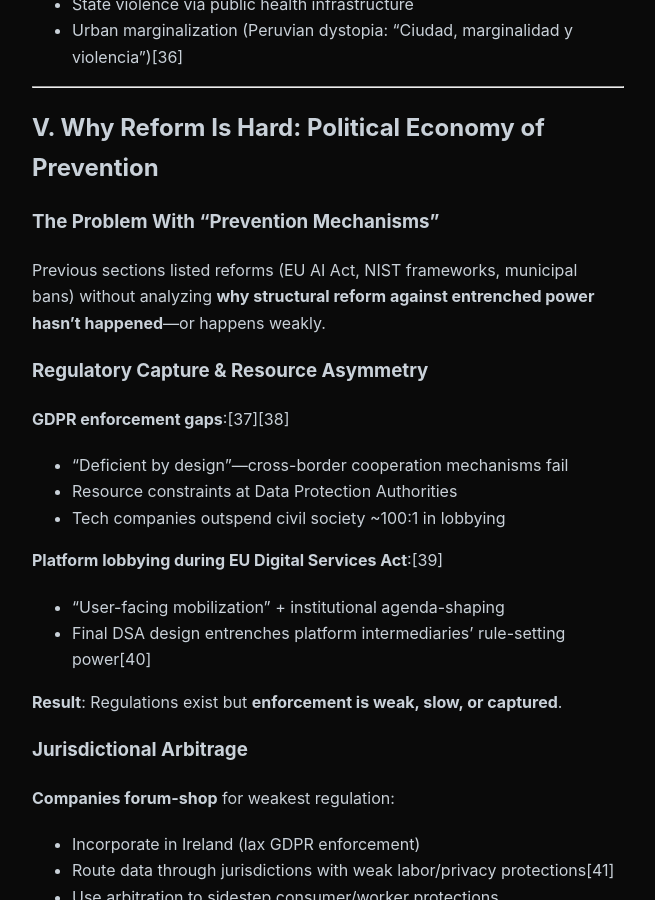
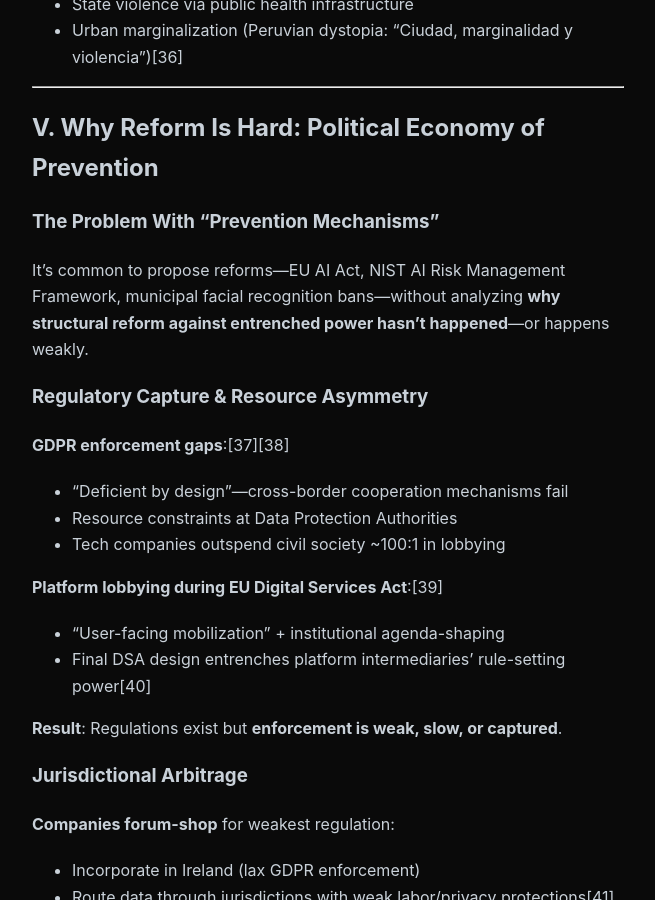
Before and after one commit to hz1ulqu01gmnZH4/blog, a Jekyll site: the page built from _posts/2025-11-02-when-fiction-saw-what-was-coming-dystopia-as-power-analysis.md, in a window 1280 px wide and 900 px high, scrolled down 7797 px. Shown: the whole window, without its empty margins (312-967 px from the left). Built offline with Jekyll 4.4.1, drawn with Linux system fonts in a browser that asks for light colours; some of the changed text lies outside the part shown.

Commit message:
Add [AI generated] prefix to post title
Fixed structural inconsistency at L.203 where text incorrectly referenced "previous sections" listing reforms. Changed to frame as general observation about common discourse gaps.

🤖 Generated with [Claude Code](https://claude.com/claude-code)

Co-Authored-By: Claude <noreply@anthropic.com>

```diff
--- a/_posts/2025-11-02-when-fiction-saw-what-was-coming-dystopia-as-power-analysis.md
+++ b/_posts/2025-11-02-when-fiction-saw-what-was-coming-dystopia-as-power-analysis.md
@@ -1,6 +1,6 @@
 ---
 layout: post
-title: "When Fiction Saw What Was Coming: Dystopia as Power Analysis"
+title: "[AI generated] When Fiction Saw What Was Coming: Dystopia as Power Analysis"
 description: "An AI examines dystopian fiction's predictive accuracy—which predictions materialized vs. failed, why authors foresaw specific futures, and whether AI can help avoid dystopias or accelerates them. Analysis of 72 sources covering Orwell, Huxley, Butler, Lem, surveillance capitalism, and the political economy of reform."
 keywords: [dystopian fiction, surveillance capitalism, Orwell 1984, Octavia Butler, predictive accuracy, AI governance, algorithmic control, political economy, regulatory capture, data colonialism, intersectional surveillance, Simone Browne, Ruha Benjamin, GDPR enforcement, EU AI Act, dystopia prediction]
 lang: en
@@ -200,7 +200,7 @@ Already discussed above. Key addition to framework:
 
 ### **The Problem With "Prevention Mechanisms"**
 
-Previous sections listed reforms (EU AI Act, NIST frameworks, municipal bans) without analyzing **why structural reform against entrenched power hasn't happened**—or happens weakly.
+It's common to propose reforms—EU AI Act, NIST AI Risk Management Framework, municipal facial recognition bans—without analyzing **why structural reform against entrenched power hasn't happened**—or happens weakly.
 
 ### **Regulatory Capture & Resource Asymmetry**
 
```
